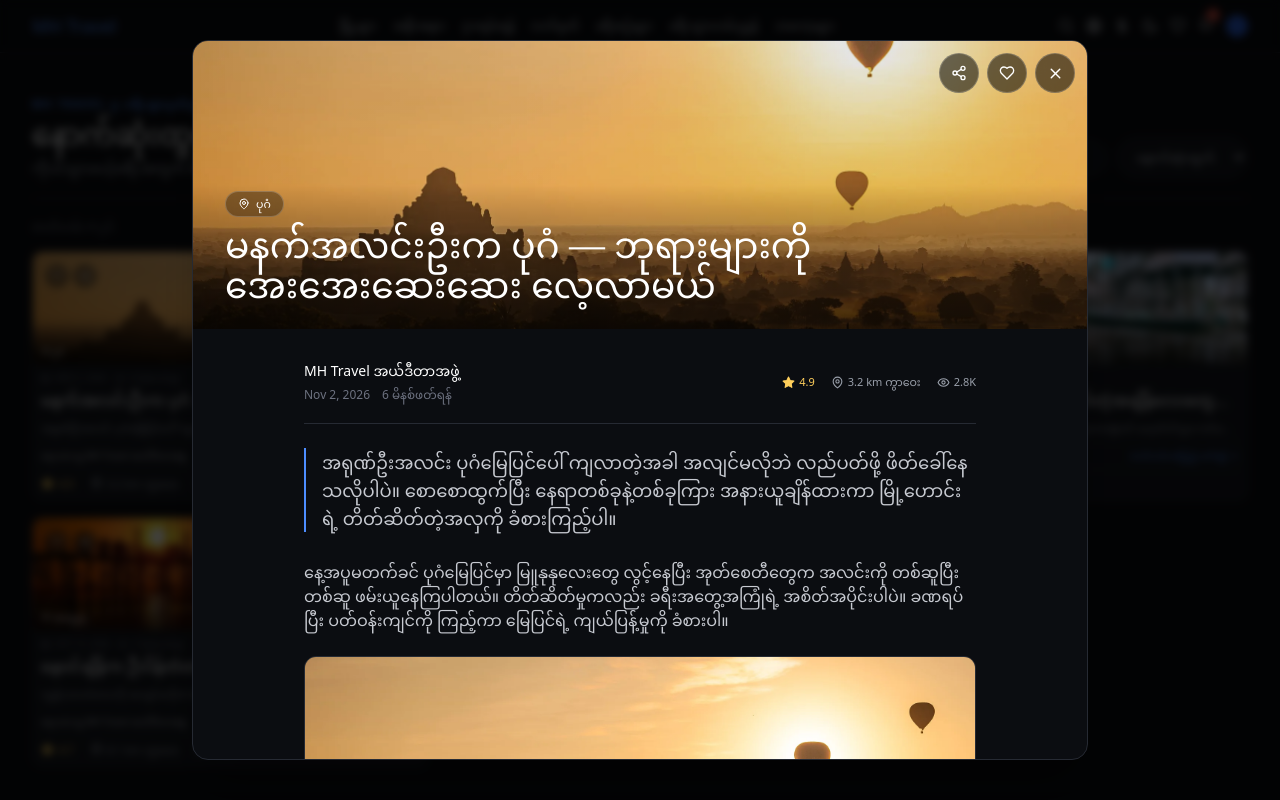
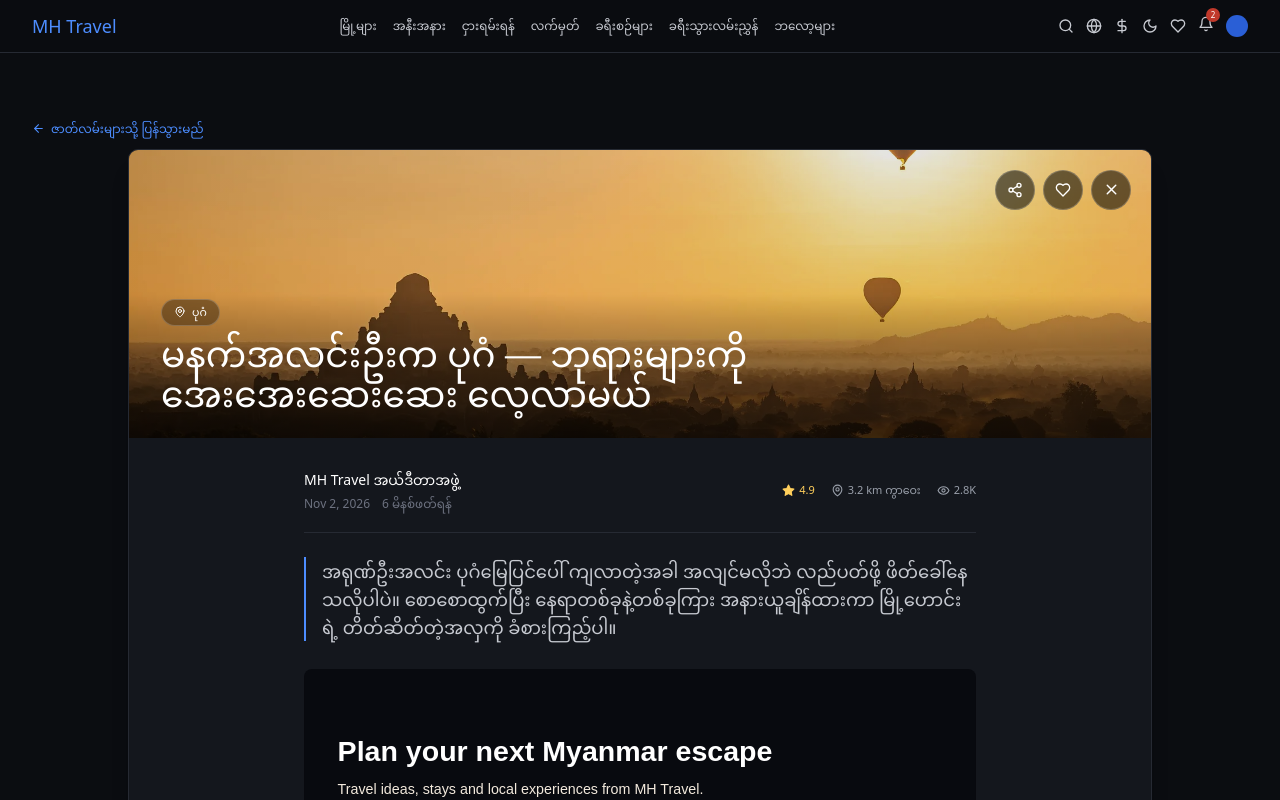
Before and after one commit to mhtravelmm/mhtravelmm, a React (Vite) app: page /blogs in a window 1280 px wide. Both pictures are taken after a click on the button 229 px from the left and 308 px from the top of the page. Shown: the top 800 px of the page. Built offline with nearby package versions, Linux system fonts and the light colour scheme.

Commit message:
Render blog posts in page with ads

```diff
--- a/src/data/ads.ts
+++ b/src/data/ads.ts
@@ -71,6 +71,27 @@ const AD_CREATIVES: Record<string, AdCreative> = {
     clickThroughUrl: '/book-shops',
     advertiser: 'Book Nook Yangon',
   },
+  blog_post_top: {
+    id: 'ad-blog-top-1',
+    type: 'image',
+    mediaUrl: bannerSvg('Plan your next Myanmar escape', 'Travel ideas, stays and local experiences from MH Travel.', '#315d8f', '#17243d', '/images/blog/bagan-sunrise.webp'),
+    clickThroughUrl: '/travel-plans',
+    advertiser: 'MH Travel',
+  },
+  blog_post_bottom: {
+    id: 'ad-blog-bottom-1',
+    type: 'image',
+    mediaUrl: bannerSvg('Keep exploring', 'Find your next place to stay, eat and visit with MH Travel.', '#8a4a3e', '#3a1a1a', '/images/blog/shwedagon-evening.webp'),
+    clickThroughUrl: '/nearby',
+    advertiser: 'MH Travel Discoveries',
+  },
+  blog_inline: {
+    id: 'ad-blog-inline-1',
+    type: 'image',
+    mediaUrl: bannerSvg('A better way to travel Myanmar', 'Build a plan around the places you want to see.', '#4a8a3e', '#1a3a1a'),
+    clickThroughUrl: '/travel-plans',
+    advertiser: 'MH Travel Plans',
+  },
 };
 
 /**
@@ -79,5 +100,5 @@ const AD_CREATIVES: Record<string, AdCreative> = {
  */
 export async function fetchMockAd(placement: string): Promise<AdCreative | null> {
   await new Promise((resolve) => setTimeout(resolve, 120));
-  return AD_CREATIVES[placement] ?? null;
+  return AD_CREATIVES[placement] ?? (placement.startsWith('blog_') ? AD_CREATIVES.blog_inline : null);
 }
--- a/src/features/blogs/BlogsPage.tsx
+++ b/src/features/blogs/BlogsPage.tsx
@@ -1,5 +1,4 @@
 import { useEffect, useMemo, useRef, useState } from 'react';
-import { createPortal } from 'react-dom';
 import {
   ArrowRight,
   CalendarDays,
@@ -246,21 +245,14 @@ function StoryReader({
 }) {
   const copy = getLocalizedCopy(post, language);
 
-  return createPortal(
-    <div
-      className="fixed inset-0 z-[100] flex items-end justify-center bg-black/75 p-0 backdrop-blur-sm sm:items-center sm:p-5"
-      onMouseDown={(event) => event.target === event.currentTarget && onClose()}
-      role="presentation"
-    >
+  return (
+    <section className="mx-auto max-w-5xl overflow-hidden rounded-card border border-border bg-bg-card shadow-xl">
       <article
-        role="dialog"
-        aria-modal="true"
         aria-labelledby="blog-reader-title"
         aria-label={t('blog_reader_label')}
-        className="relative flex max-h-[94vh] w-full max-w-4xl flex-col overflow-hidden rounded-t-2xl border border-border bg-bg shadow-2xl sm:max-h-[90vh] sm:rounded-2xl"
-        onMouseDown={(event) => event.stopPropagation()}
+        className="relative overflow-hidden"
       >
-        <div className="absolute right-3 top-3 z-10 flex gap-2">
+        <div className="absolute right-3 top-3 z-10 flex gap-2 sm:right-5 sm:top-5">
           <button
             type="button"
             onClick={onShare}
@@ -301,7 +293,7 @@ function StoryReader({
           </div>
         </div>
 
-        <div className="overflow-y-auto px-5 py-6 sm:px-9 sm:py-8">
+        <div className="px-5 py-6 sm:px-9 sm:py-8">
           <div className="mx-auto max-w-2xl">
             <div className="mb-6 flex flex-wrap items-center justify-between gap-3 border-b border-border pb-5">
               <div>
@@ -317,14 +309,19 @@ function StoryReader({
             <p className="mb-7 border-l-2 border-brand-blue pl-4 text-base leading-7 text-text-secondary sm:text-lg">
               {copy.excerpt}
             </p>
+            <div className="mb-6">
+              <AdSlot placement="blog_post_top" fetchAd={fetchMockAd} />
+            </div>
             <div className="space-y-6">
               {post.blocks.map((block, index) => renderBlock(block, index, post, language))}
+            </div>
+            <div className="mt-8">
+              <AdSlot placement="blog_post_bottom" fetchAd={fetchMockAd} />
             </div>
           </div>
         </div>
       </article>
-    </div>,
-    document.body,
+    </section>
   );
 }
 
@@ -388,15 +385,6 @@ export function BlogsPage() {
       setViewIncrements((current) => ({ ...current, [post.id]: (current[post.id] ?? 0) + 1 }));
     }
   }, [storySlug, setSearchParams]);
-
-  useEffect(() => {
-    if (!selectedPost) return undefined;
-    const previousOverflow = document.body.style.overflow;
-    document.body.style.overflow = 'hidden';
-    return () => {
-      document.body.style.overflow = previousOverflow;
-    };
-  }, [selectedPost]);
 
   useEffect(() => {
     if (!selectedPost) return undefined;
@@ -478,7 +466,7 @@ export function BlogsPage() {
 
   return (
     <div className="mx-auto max-w-7xl pb-8 pt-5 sm:pt-8">
-      <section aria-labelledby="latest-stories-title">
+      {!selectedPost && <section aria-labelledby="latest-stories-title">
         <div className="mb-5 flex flex-col gap-4 border-b border-border pb-5 md:flex-row md:items-end md:justify-between">
           <div>
             <p className="mb-1 text-[10px] font-semibold uppercase tracking-[0.2em] text-brand-blue">{t('blog_eyebrow')}</p>
@@ -556,7 +544,7 @@ export function BlogsPage() {
             )}
           </div>
         )}
-      </section>
+      </section>}
 
       {toast && (
         <div role="status" className="fixed bottom-5 left-1/2 z-[120] -translate-x-1/2 rounded-full border border-border bg-bg-card px-4 py-2.5 text-xs text-text-primary shadow-xl">
@@ -565,6 +553,10 @@ export function BlogsPage() {
       )}
 
       {selectedPost && (
+        <div className="mt-5">
+          <button type="button" onClick={closePost} className="mb-3 inline-flex items-center gap-1.5 text-xs text-brand-blue hover:text-text-primary">
+            <ArrowRight size={13} className="rotate-180" /> {t('blog_back_to_stories')}
+          </button>
           <StoryReader
             post={selectedPost}
             language={language}
@@ -575,6 +567,7 @@ export function BlogsPage() {
             onToggleFavorite={() => toggleFavorite(selectedPost)}
             onShare={() => void sharePost(selectedPost)}
           />
+        </div>
       )}
     </div>
   );
--- a/src/lib/i18n.tsx
+++ b/src/lib/i18n.tsx
@@ -197,6 +197,7 @@ const translations = {
   blog_share_unavailable: { mm: 'မျှဝေမရပါ။ လင့်ခ်ကို ပြန်ကြိုးစားပါ။', en: 'Sharing is unavailable right now.' },
   blog_close: { mm: 'ပိတ်ရန်', en: 'Close' },
   blog_reader_label: { mm: 'ဇာတ်လမ်းဖတ်ရှုရန်', en: 'Story reader' },
+  blog_back_to_stories: { mm: 'ဇာတ်လမ်းများသို့ ပြန်သွားမည်', en: 'Back to stories' },
   blog_story_image: { mm: 'ခရီးသွားဇာတ်လမ်း ဓာတ်ပုံ', en: 'Travel story photograph' },
 
   // Travel Plans page
```
Also changed, not shown: 1 other file (tests, documents, lock files or other folders). Lines whose indentation alone changed are shown as unchanged.
